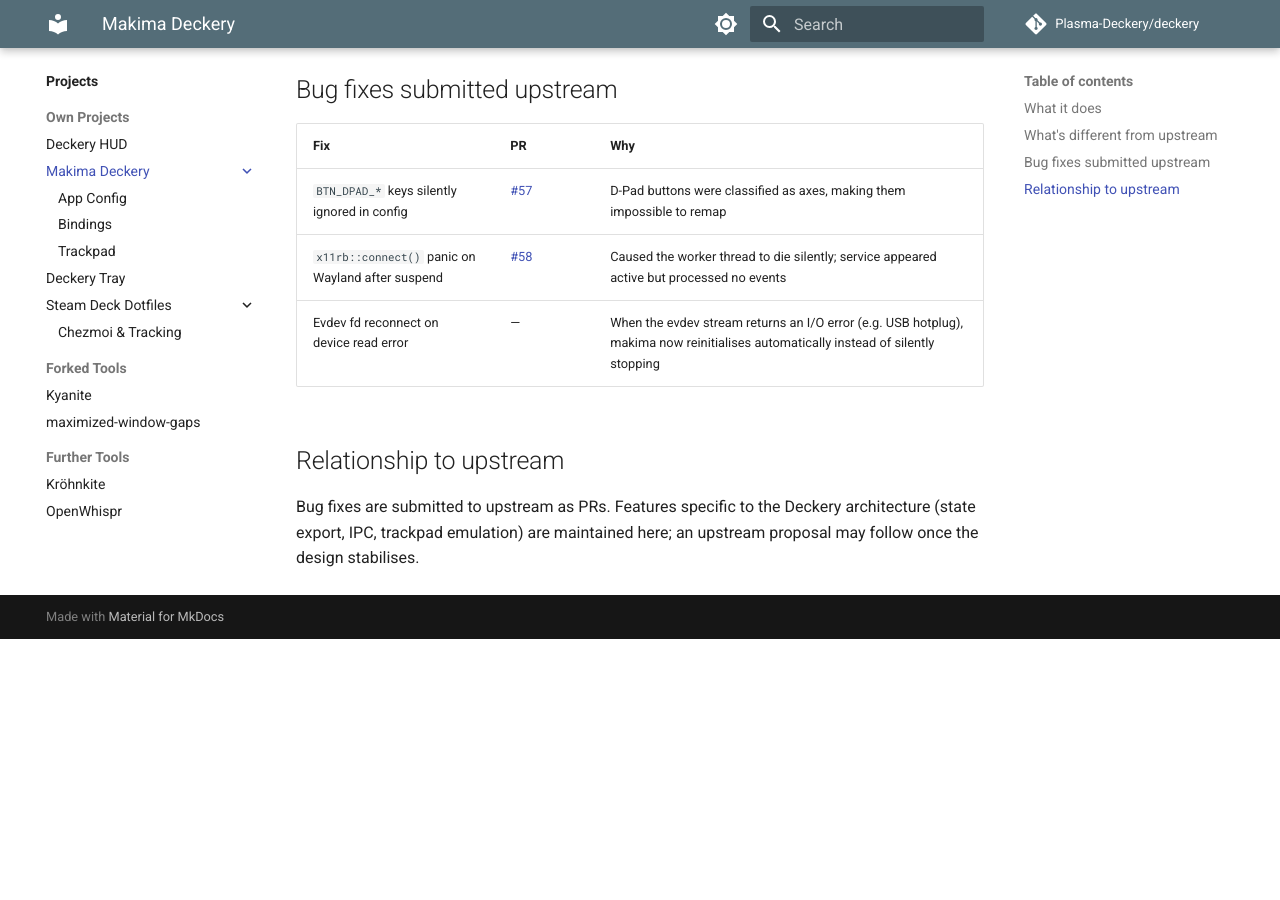
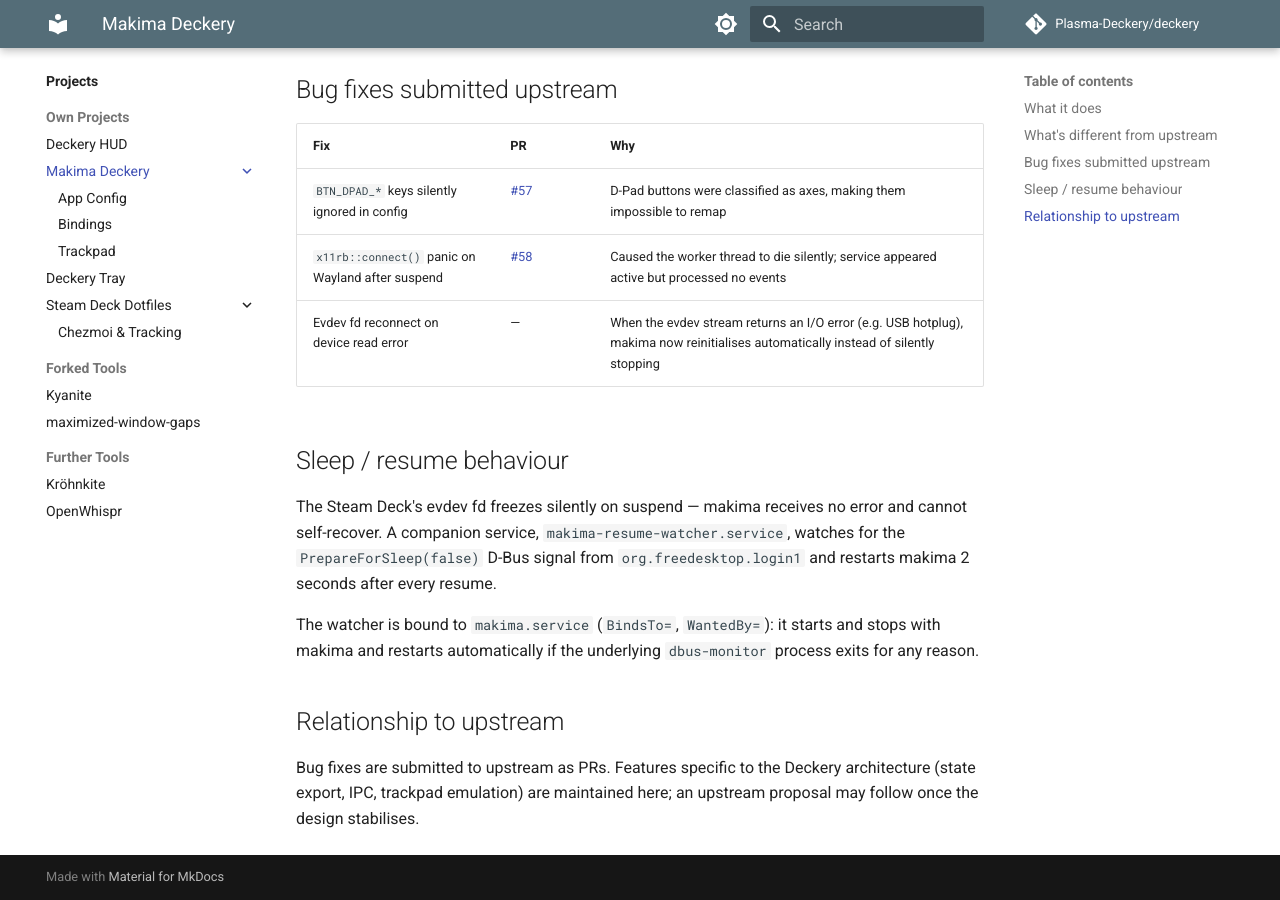
Before and after one commit to Plasma-Deckery/deckery, an MkDocs documentation site: the page built from docs/projects/makima-deckery/index.md, in a window 1280 px wide and 900 px high, scrolled down 1284 px. Built offline with MkDocs 1.6.1 and Material for MkDocs 9.7.7, drawn with Linux system fonts in a browser that asks for light colours; comment, search, counter and statistics services are not loaded; before the commit the page ends 1923 px from its top, so only the background shows below that.

Commit message:
docs: document makima-resume-watcher service and sleep/resume behaviour

```diff
--- a/docs/projects/makima-deckery/index.md
+++ b/docs/projects/makima-deckery/index.md
@@ -36,6 +36,12 @@
 | `x11rb::connect()` panic on Wayland after suspend | [#58](https://github.com/cyber-sushi/makima/pull/58) | Caused the worker thread to die silently; service appeared active but processed no events |
 | Evdev fd reconnect on device read error | — | When the evdev stream returns an I/O error (e.g. USB hotplug), makima now reinitialises automatically instead of silently stopping |
 
+## Sleep / resume behaviour
+
+The Steam Deck's evdev fd freezes silently on suspend — makima receives no error and cannot self-recover. A companion service, `makima-resume-watcher.service`, watches for the `PrepareForSleep(false)` D-Bus signal from `org.freedesktop.login1` and restarts makima 2 seconds after every resume.
+
+The watcher is bound to `makima.service` (`BindsTo=`, `WantedBy=`): it starts and stops with makima and restarts automatically if the underlying `dbus-monitor` process exits for any reason.
+
 ## Relationship to upstream
 
 Bug fixes are submitted to upstream as PRs. Features specific to the Deckery architecture (state export, IPC, trackpad emulation) are maintained here; an upstream proposal may follow once the design stabilises.
```
Also changed, not shown: docs/reference/architecture.md (+4 -3 lines).
